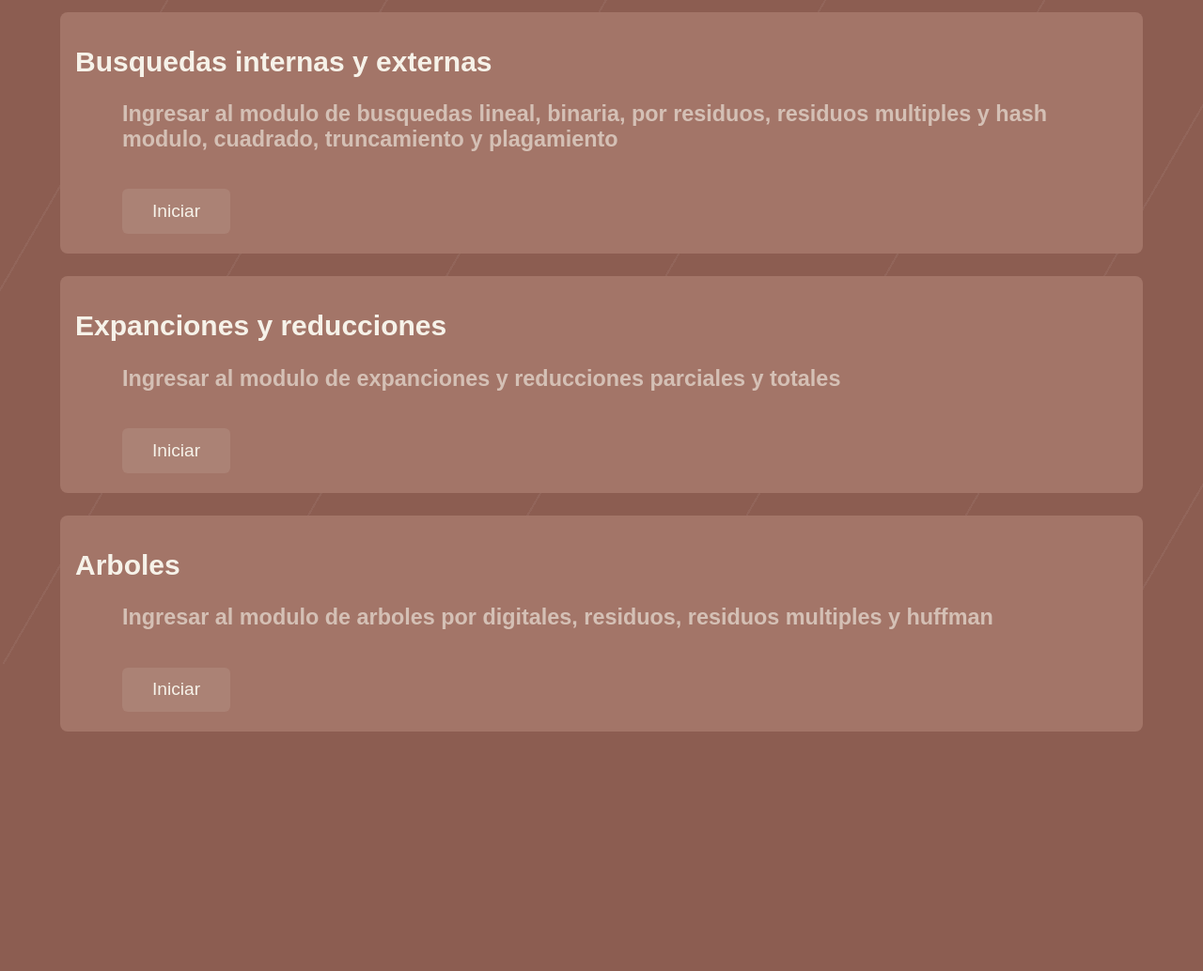
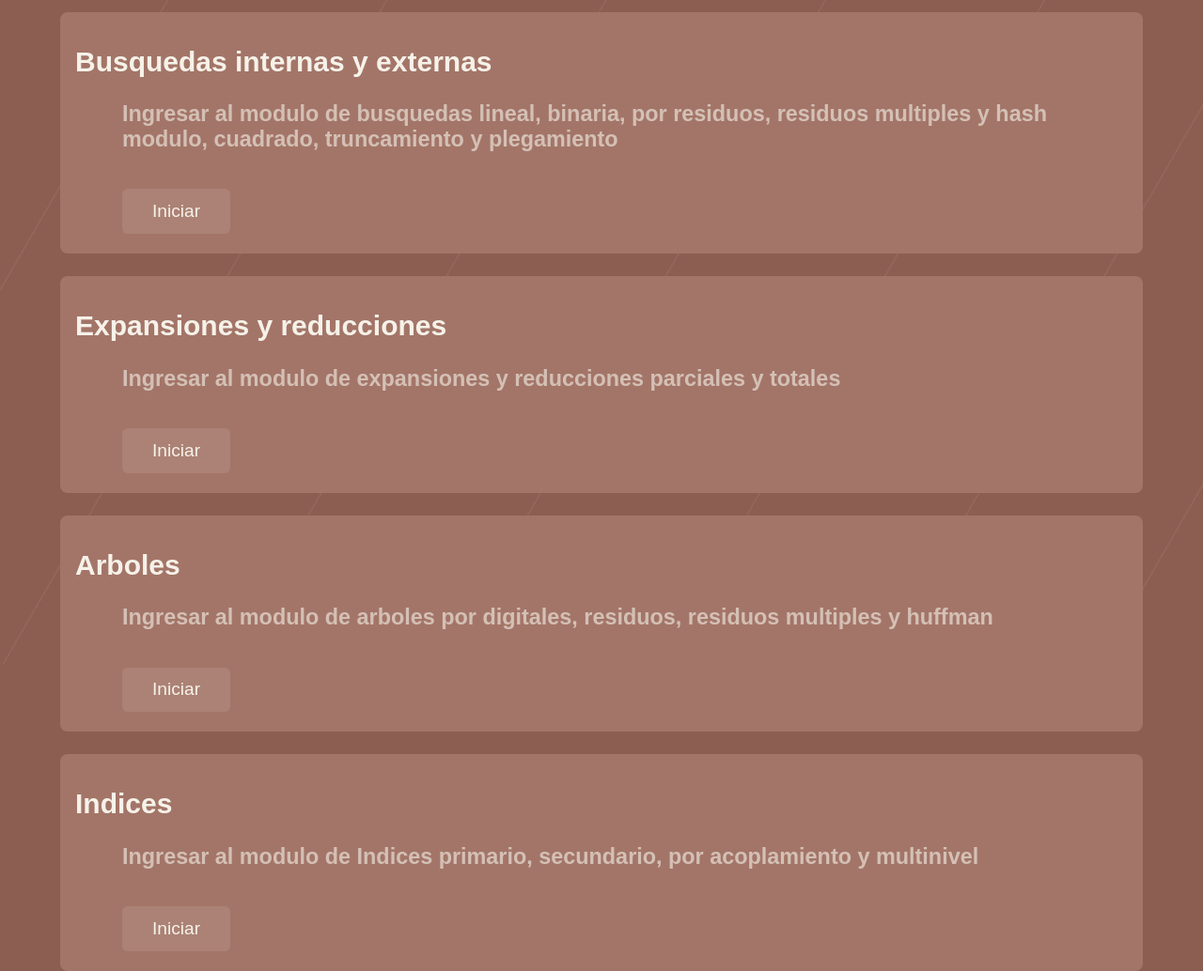
Before and after one commit to LuAvilaB/CienciasComputacionII, a plain HTML site: page busquedas/menu.html in a window 1280 px wide. Shown: the part 93-1127 px from the top of the page at 94% size. Before the commit the page ends 872 px from the top, so only its background shows below. Drawn offline with nearby package versions, Linux system fonts and the light colour scheme.

Commit message:
Corregir orden indices y busquedas, funcion eliminar en progreso

```diff
--- a/busquedas/menu.html
+++ b/busquedas/menu.html
@@ -25,14 +25,14 @@
         <div class="divisor-card" style="flex: 30%;">
             <h2>Busquedas internas y externas</h2>
             <div class="contenedor byfh">
-                <h3 style="opacity: 60%;">Ingresar al modulo de busquedas lineal, binaria, por residuos, residuos multiples y hash modulo, cuadrado, truncamiento y plagamiento</h3>
+                <h3 style="opacity: 60%;">Ingresar al modulo de busquedas lineal, binaria, por residuos, residuos multiples y hash modulo, cuadrado, truncamiento y plegamiento</h3>
                 <button><a href='busquedas.html'>Iniciar</a></button>
             </div>
         </div>
         <div class="divisor-card" style="flex: 30%;">
-            <h2>Expanciones y reducciones</h2>
+            <h2>Expansiones y reducciones</h2>
             <div class="contenedor byfh">
-                <h3 style="opacity: 60%;">Ingresar al modulo de expanciones y reducciones parciales y totales</h3>
+                <h3 style="opacity: 60%;">Ingresar al modulo de expansiones y reducciones parciales y totales</h3>
                 <button><a href='../dinamica/index.html'>Iniciar</a></button>
             </div>
         </div>
@@ -43,6 +43,13 @@
                 <button><a href='../arboles/arboles.html'>Iniciar</a></button>
             </div>
         </div>
+        <div class="divisor-card" style="flex: 30%;">
+            <h2>Indices</h2>
+            <div class="contenedor byfh">
+                <h3 style="opacity: 60%;">Ingresar al modulo de Indices primario, secundario, por acoplamiento y multinivel</h3>
+                <button><a href='../indices/index.html'>Iniciar</a></button>
+            </div>
+        </div>
     </div>
 
 </body>
```
Also changed, not shown: busquedas/busquedas.html (+3 -2 lines), funciones/control.js (+1 -11 lines), indices/index.html (+1 -1 lines), public/inicio.html (+1 -1 lines).
